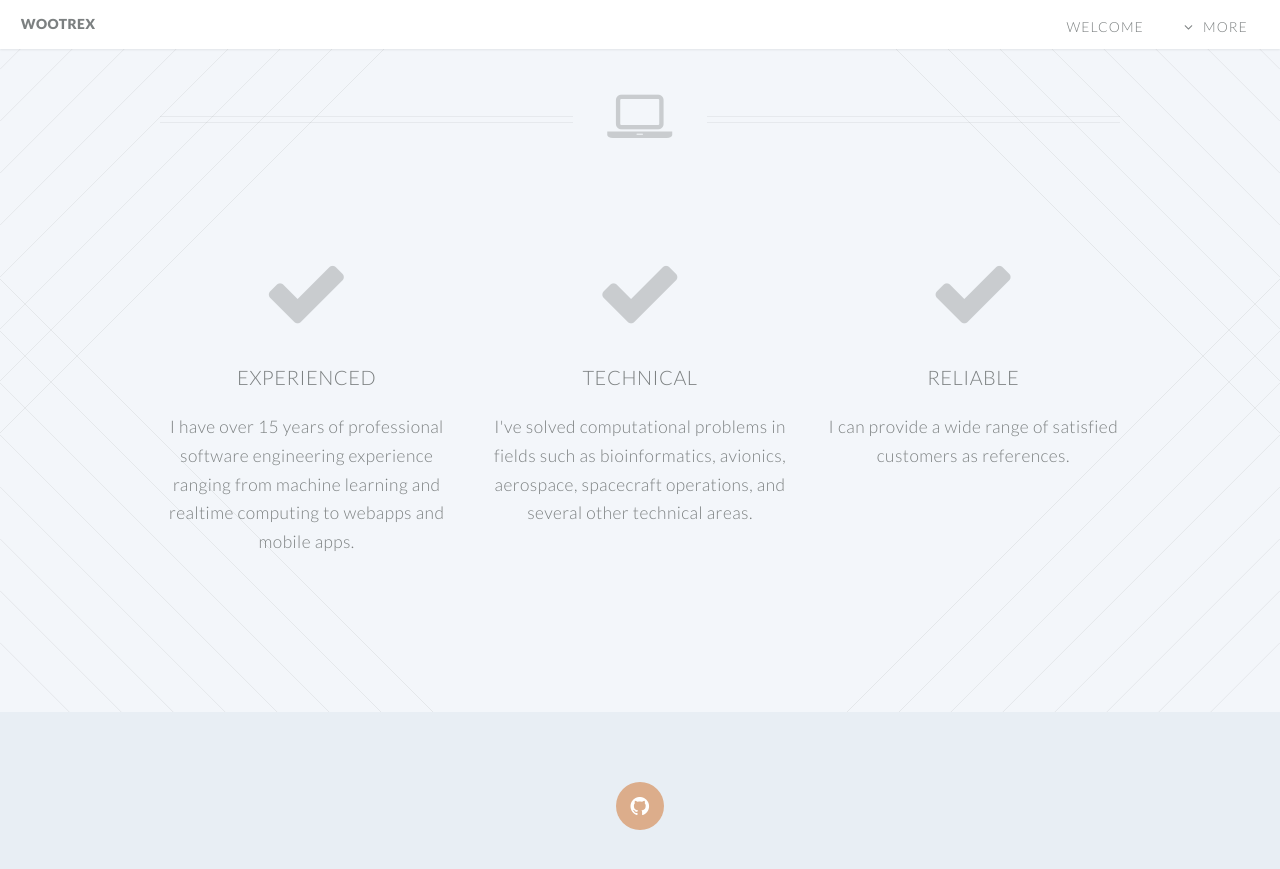
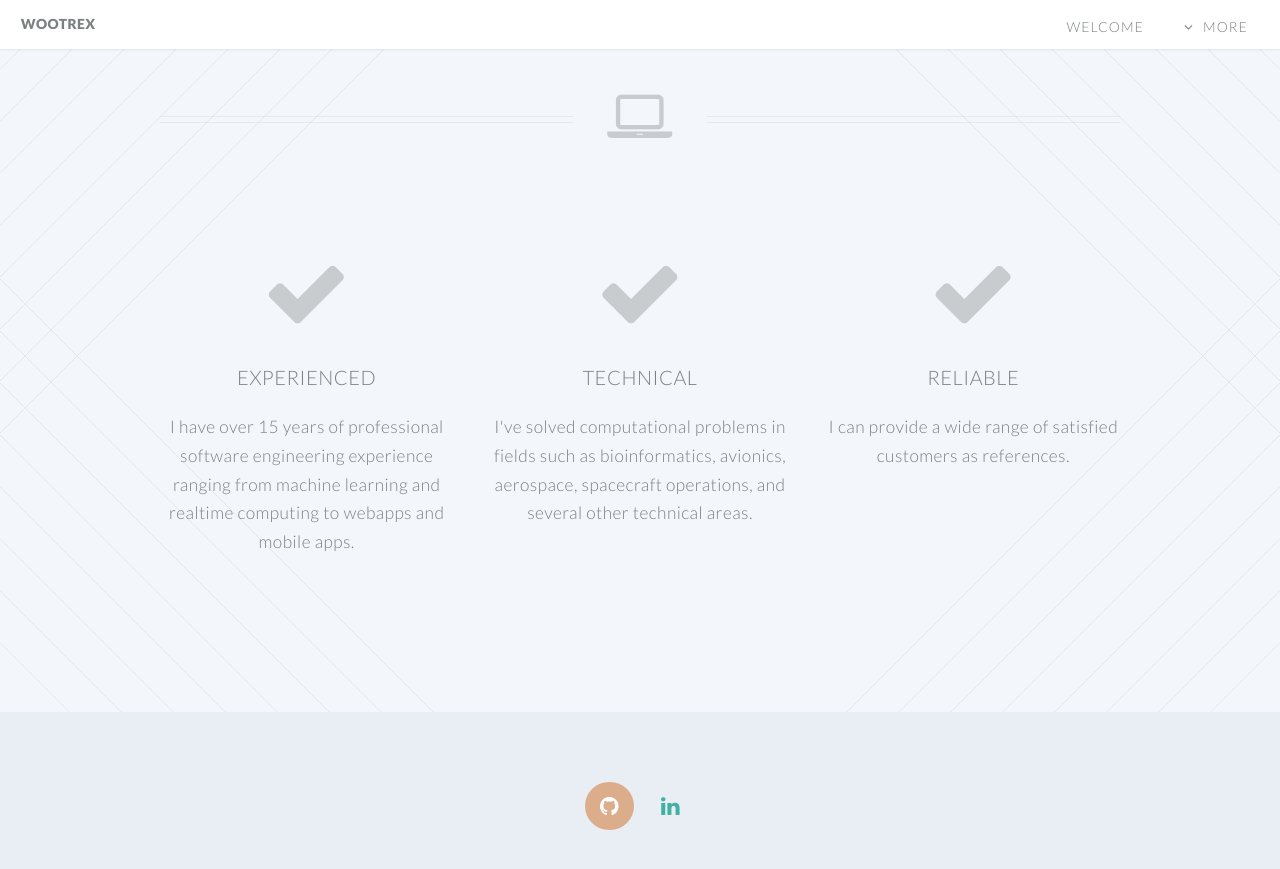
Before and after one commit to uzbit/uzbit.github.io, a Jekyll site: the page built from index.html, in a window 1280 px wide and 900 px high, scrolled down 572 px. Shown: the top 869 px of the window. Built offline with Jekyll 4.4.1, drawn with Linux system fonts in a browser that asks for light colours.

Commit message:
Add Linked In

```diff
--- a/_includes/footer.html
+++ b/_includes/footer.html
@@ -3,6 +3,7 @@
 
     <ul class="icons">
         <li><a href="https://github.com/uzbit" class="icon circle fa-github"><span class="label">Github</span></a></li>
+        <li><a href="www.linkedin.com/in/ted-mccormack-3b729333" class="icon circle fa-linkedin"><span class="label">LinkedIn</span></a></li>
     </ul>
 
 </footer>
```
